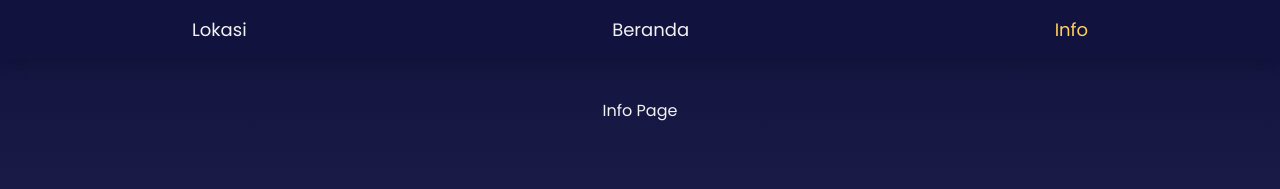
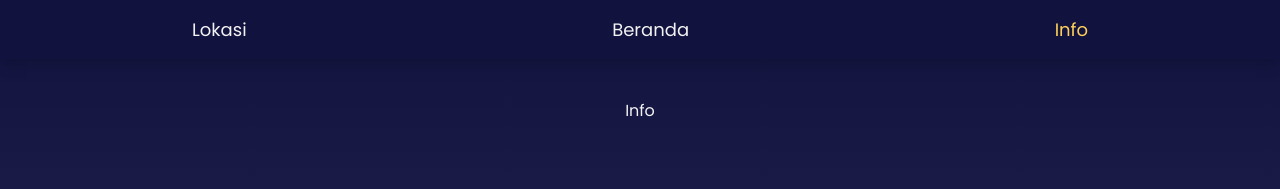
Before and after one commit to ghozyalkhairi/MyWeatherID-Web, a Next.js app: page /info in a window 1280 px wide. Shown: the top 189 px of the page. Built offline with nearby package versions, Linux system fonts and the light colour scheme.

Commit message:
fix pagination

```diff
--- a/components/KotaList.tsx
+++ b/components/KotaList.tsx
@@ -31,6 +31,7 @@ const KotaList: FC<Props> = () => {
         if (kota.parameter) return kota
       })
       setKotaList(dataKota)
+      setItemOffset(0)
     }
   }, [isLoading, provPickerValue])
   return (
--- a/components/ProvinsiSelect.tsx
+++ b/components/ProvinsiSelect.tsx
@@ -17,6 +17,7 @@ const ProvinsiSelect: FC<Props> = ({ provinsiList }) => {
       bg="brand.primary"
       borderColor="brand.accent"
       iconColor="brand.accent"
+      fontSize={17}
       mb={2}
       value={provPickerValue}
       onChange={(e) => setProvPickerValue(e.target.value)}
--- a/pages/info.tsx
+++ b/pages/info.tsx
@@ -10,7 +10,7 @@ const Info: NextPage<Props> = () => {
     <>
       <BaseHead title="Info | MyWeatherID" />
       <BaseLayout>
-        <Text color="brand.secondary">Info Page</Text>
+        <Text color="brand.secondary">Info</Text>
       </BaseLayout>
     </>
   )
```
